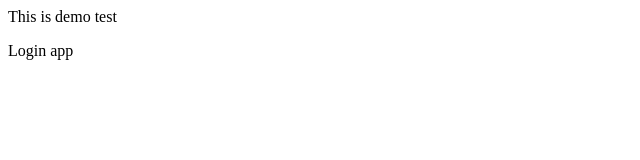
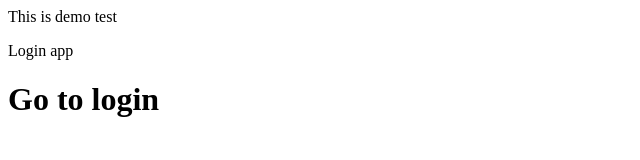
Before and after one commit to vivsingh119/Demotest, a plain HTML site: page index.html in a window 1280 px wide. Shown: the whole page, without its empty margins (0-640 px from the left). Drawn offline with Linux system fonts and the light colour scheme.

Commit message:
added new file login

```diff
--- a/index.html
+++ b/index.html
@@ -1,4 +1,5 @@
 <html>
 <p>This is demo test</p>
 <p>Login app</p>
+<h1>Go to login</h1>
 </html>
```
Also changed, not shown: Login.html (added, +3 -0 lines).
